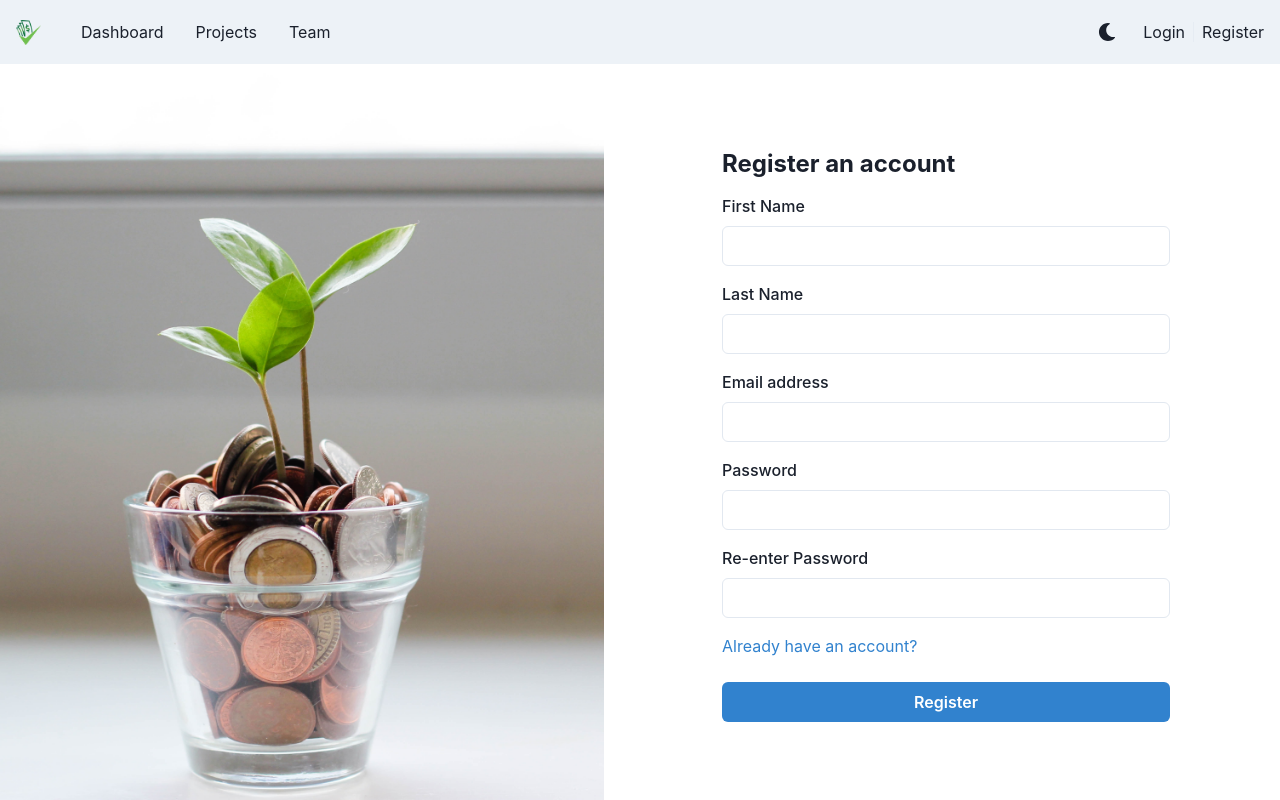
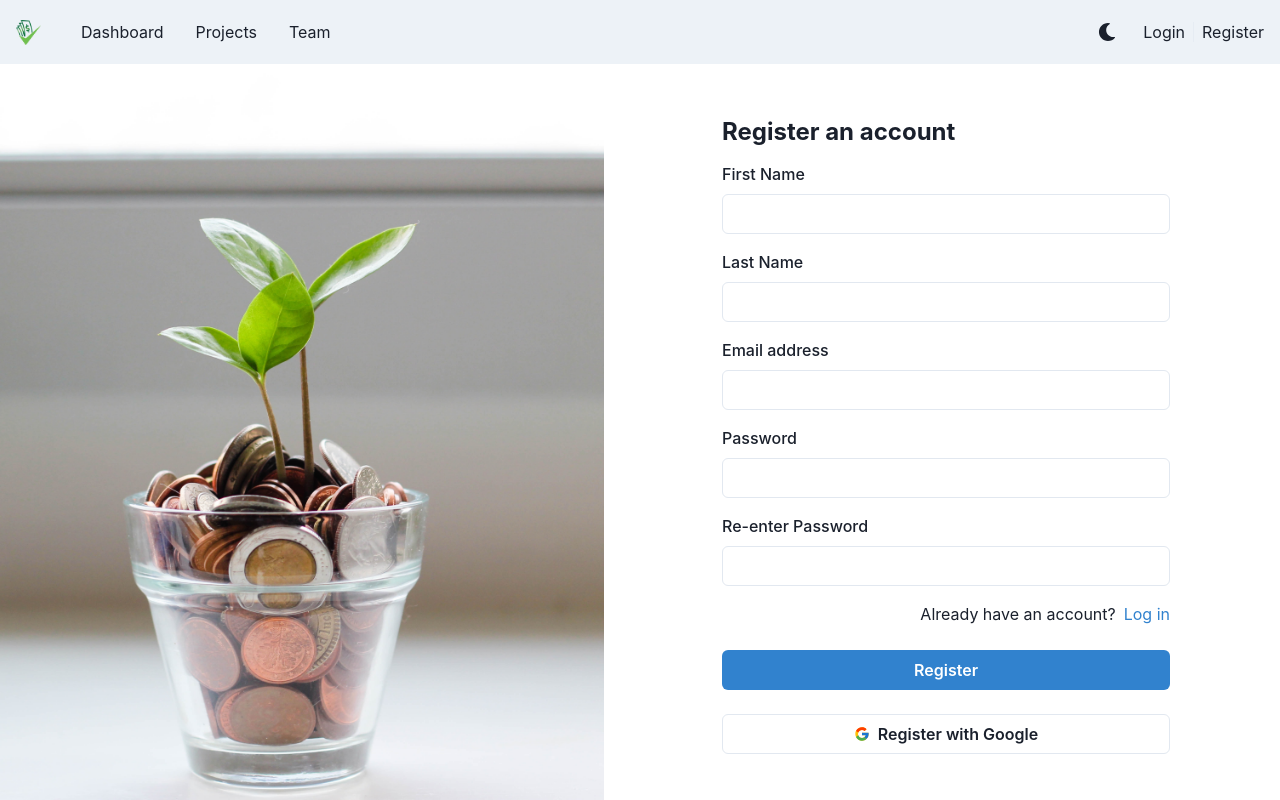
Before and after one commit to CameronDunning/expense-tracker, a React (Create React App) app: page /register in a window 1280 px wide. Built offline with nearby package versions, Linux system fonts and the light colour scheme.

Commit message:
Update login and register pages

```diff
--- a/src/components/GoogleButton/GoogleButton.jsx
+++ b/src/components/GoogleButton/GoogleButton.jsx
@@ -1,11 +1,11 @@
 import { FcGoogle } from 'react-icons/fc'
 import { Button, Center, Text } from '@chakra-ui/react'
 
-export default function GoogleButton() {
+export const GoogleButton = ({ children }) => {
     return (
         <Button w={'full'} maxW={'md'} variant={'outline'} leftIcon={<FcGoogle />}>
             <Center>
-                <Text>Sign in with Google</Text>
+                <Text>{children}</Text>
             </Center>
         </Button>
     )
--- a/src/pages/Login.js
+++ b/src/pages/Login.js
@@ -1,5 +1,18 @@
-import { Button, Checkbox, Flex, FormControl, FormLabel, Heading, Input, Link, Stack, Image } from '@chakra-ui/react'
-import GoogleButton from '../components/GoogleButton/GoogleButton'
+import {
+    Button,
+    Checkbox,
+    Flex,
+    FormControl,
+    FormLabel,
+    Heading,
+    Input,
+    Stack,
+    Image,
+    Text,
+    HStack,
+} from '@chakra-ui/react'
+import { GoogleButton } from '../components/GoogleButton/GoogleButton'
+import { Link } from '../components/Link/Link'
 
 export const Login = () => {
     return (
@@ -21,14 +34,17 @@ export const Login = () => {
                     <Stack spacing={6}>
                         <Stack direction={{ base: 'column', sm: 'row' }} align={'start'} justify={'space-between'}>
                             <Checkbox>Remember me</Checkbox>
-                            <Link color={'blue.500'} href={'/register'}>
-                                Already have an account?
-                            </Link>
+                            <HStack>
+                                <Text>Don't have an account?</Text>
+                                <Link color={'blue.500'} href={'/register'}>
+                                    Register
+                                </Link>
+                            </HStack>
                         </Stack>
                         <Button colorScheme={'blue'} variant={'solid'}>
                             Sign in
                         </Button>
-                        <GoogleButton />
+                        <GoogleButton>Sign in with Google</GoogleButton>
                     </Stack>
                 </Stack>
             </Flex>
--- a/src/pages/Register.js
+++ b/src/pages/Register.js
@@ -1,4 +1,18 @@
-import { Button, Checkbox, Flex, FormControl, FormLabel, Heading, Input, Link, Stack, Image } from '@chakra-ui/react'
+import {
+    Button,
+    Checkbox,
+    Flex,
+    FormControl,
+    FormLabel,
+    Heading,
+    Input,
+    Link,
+    Stack,
+    Image,
+    Text,
+    HStack,
+} from '@chakra-ui/react'
+import { GoogleButton } from '../components/GoogleButton/GoogleButton'
 
 export const Register = () => {
     return (
@@ -30,14 +44,18 @@ export const Register = () => {
                         <Input type="password" />
                     </FormControl>
                     <Stack spacing={6}>
-                        <Stack direction={{ base: 'column', sm: 'row' }} align={'start'} justify={'space-between'}>
-                            <Link color={'blue.500'} href={'/login'}>
-                                Already have an account?
-                            </Link>
+                        <Stack direction={{ base: 'column', sm: 'row' }} align={'start'} justify={'right'}>
+                            <HStack>
+                                <Text>Already have an account?</Text>
+                                <Link color={'blue.500'} href={'/login'}>
+                                    Log in
+                                </Link>
+                            </HStack>
                         </Stack>
                         <Button colorScheme={'blue'} variant={'solid'}>
                             Register
                         </Button>
+                        <GoogleButton>Register with Google</GoogleButton>
                     </Stack>
                 </Stack>
             </Flex>
```
